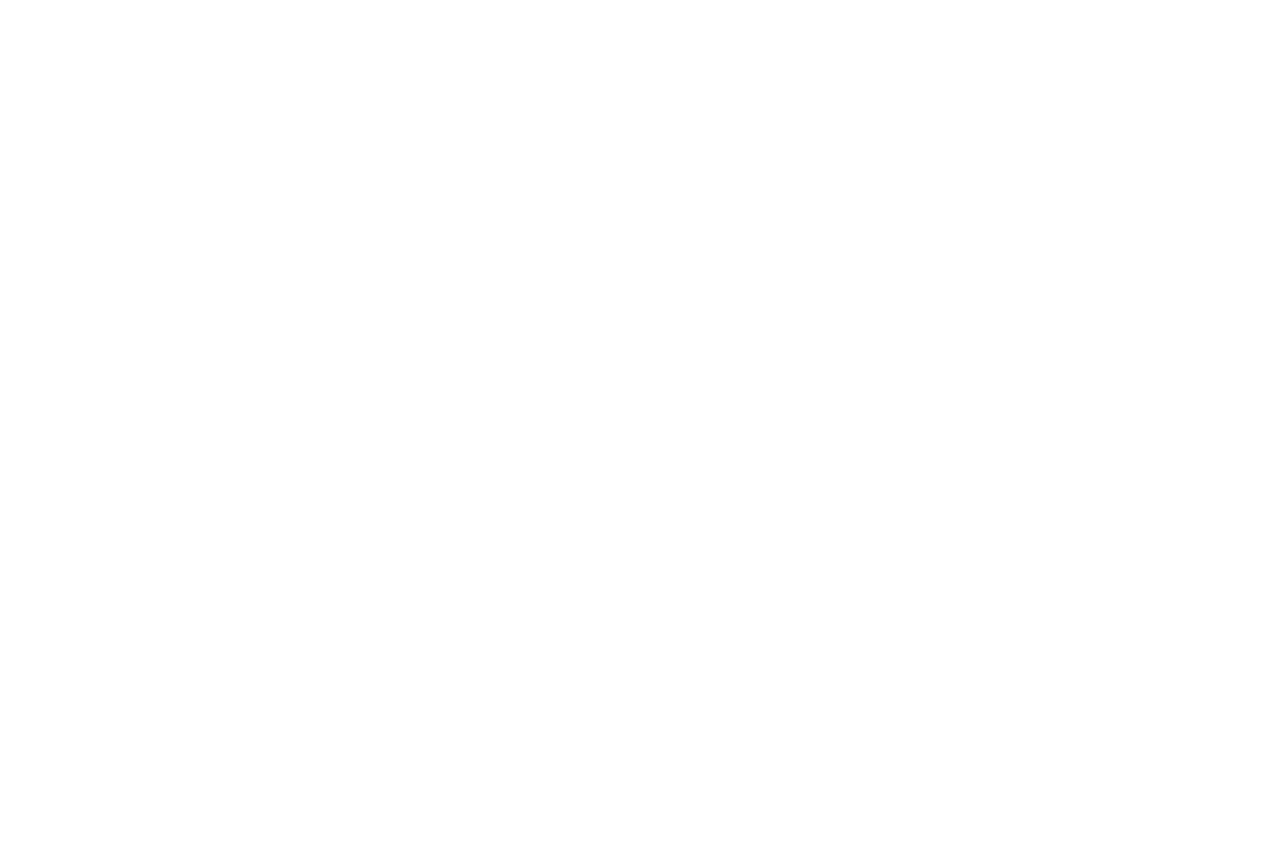
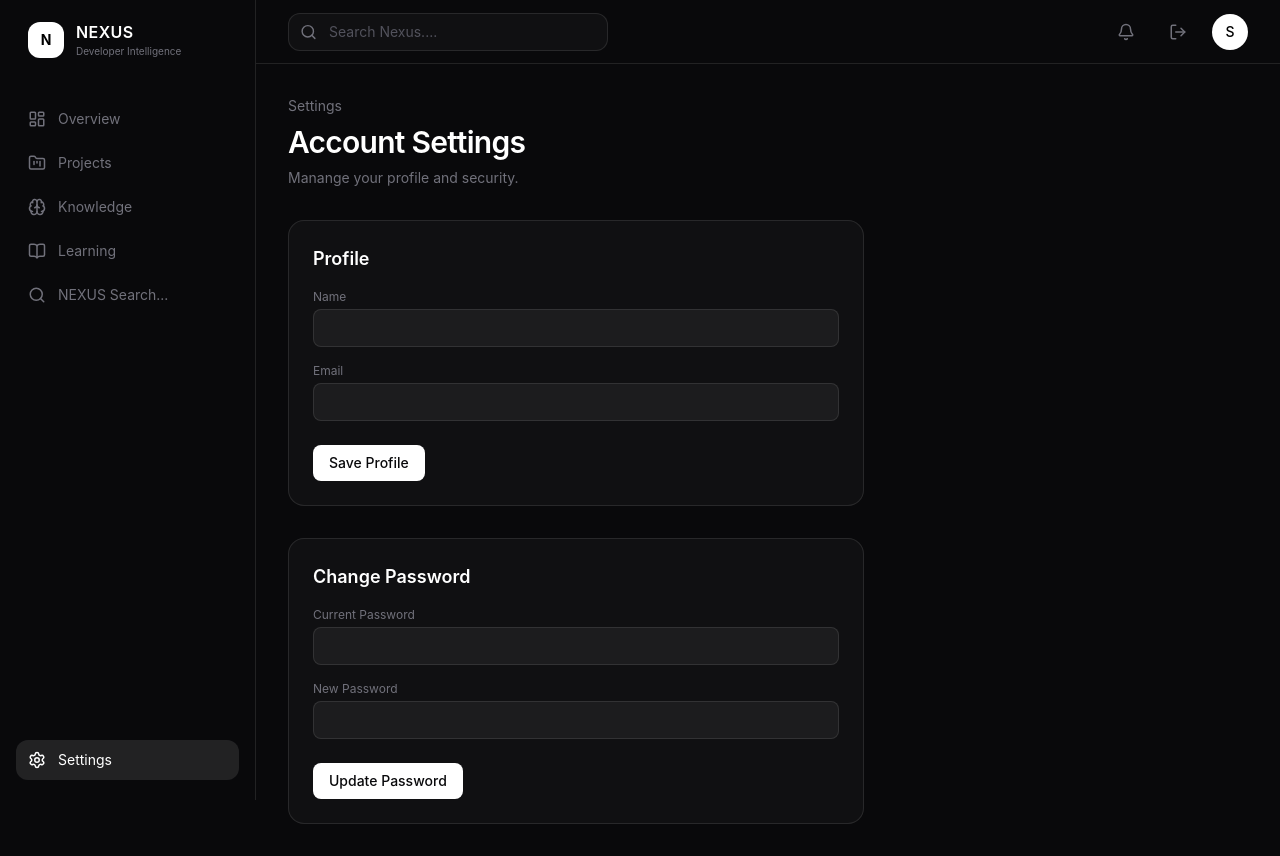
Before and after one commit to Sannny007/nexus, a React (Vite) app in the folder client/: page /settings in a window 1280 px wide. Before the commit this address had no page. Before the commit the page ends 800 px from the top, so only its background shows below. Built offline with nearby package versions, Linux system fonts and the light colour scheme; no server answers; sample sign-in values are in the browser's storage.

Commit message:
add account settings with profile and password management

```diff
--- a/client/src/App.jsx
+++ b/client/src/App.jsx
@@ -1,11 +1,12 @@
 import { BrowserRouter, Routes, Route, Navigate } from "react-router-dom";
-import { AuthProvider, useAuth } from "./context/AuthContext";
+import { AuthProvider, useAuth } from "./context/Authcontext";
 import Sidebar from "./components/Sidebar";
 import Topbar from "./components/Topbar";
 import Dashboard from "./pages/Dashboard";
 import Login from "./pages/Login";
 import Register from "./pages/Register";
 import VerifyEmail from "./pages/VerifyEmail";
+import Settings from "./pages/Settings";
 
 const ProtectedLayout = ({ children }) => {
   const { token } = useAuth();
@@ -34,6 +35,14 @@ const App = () => {
           <Route path="/register" element={<Register />} />
           <Route path="/verify-email" element={<VerifyEmail />} />
           <Route
+            path="/settings"
+            element={
+              <ProtectedLayout>
+                <Settings />
+              </ProtectedLayout>
+            }
+          />
+          <Route
             path="/"
             element={
               <ProtectedLayout>
--- a/client/src/components/Sidebar.jsx
+++ b/client/src/components/Sidebar.jsx
@@ -6,12 +6,14 @@ import {
   Search,
   Settings,
 } from "lucide-react";
-
+import { useNavigate, useLocation } from "react-router-dom";
 
 const Sidebar = () => {
+  const navigate = useNavigate();
+  const location = useLocation();
+
   return (
     <aside className="fixed left-0 top-0 flex h-screen w-64 flex-col border-r border-white/10 bg-zinc-950 px-4 py-5 text-white">
-
       {/* Logo */}
       <div className="mb-10 flex items-center gap-3 px-3">
         <div className="flex h-9 w-9 items-center justify-center rounded-xl bg-white text-sm font-bold text-black">
@@ -20,61 +22,51 @@ import {
 
         <div>
           <h1 className="font-semibold tracking-wide">NEXUS</h1>
-          <p className="text-[10px] text-zinc-500">
-            Developer Intelligence
-          </p>
+          <p className="text-[10px] text-zinc-500">Developer Intelligence</p>
         </div>
       </div>
 
       {/* Navigation Bar */}
       <nav className="space-y-1">
-
         <SidebarItem
           icon={<LayoutDashboard size={18} />}
           label="Overview"
-        active
+          active={location.pathname === "/"}
+          onClick={() => navigate("/")}
         />
 
-      <SidebarItem
-      icon={<FolderKanban size={18} />}
-      label="Projects"
-      />
+        <SidebarItem icon={<FolderKanban size={18} />} label="Projects" />
 
-      <SidebarItem
-      icon={<Brain size={18} />}
-      label="Knowledge"
-      />
+        <SidebarItem icon={<Brain size={18} />} label="Knowledge" />
 
-      <SidebarItem
-      icon={<BookOpen size={18} />}
-      label="Learning"
-      />
+        <SidebarItem icon={<BookOpen size={18} />} label="Learning" />
 
-      <SidebarItem
-      icon={<Search size={18} />}
-      label="NEXUS Search..."
-      />
-
+        <SidebarItem icon={<Search size={18} />} label="NEXUS Search..." />
       </nav>
-
 
       <div className="mt-auto">
         <SidebarItem
           icon={<Settings size={18} />}
           label="Settings"
+          active={location.pathname === "/settings"}
+          onClick={() => navigate("/settings")}
         />
       </div>
     </aside>
   );
 };
 
-
- const SidebarItem = ({ icon, label, active = false }) => {
+const SidebarItem = ({ icon, label, active = false, onClick }) => {
   return (
     <button
-    className={`flex w-full items-center gap-3 rounded-xl px-3 py-2.5 text-sm transition-all duration-300 ${active ? "bg-white/10 text-white" : "text-zinc-500 hover:bg-white/5 hover:text-white"}`}
-    >{icon} <span>{label}</span></button>
+      onClick={onClick}
+      className={`flex w-full items-center gap-3 rounded-xl px-3 py-2.5 text-sm transition-all duration-300 ${
+        active ? "bg-white/10 text-white" : "text-zinc-500 hover:bg-white/5 hover:text-white"
+      }`}
+    >
+      {icon} <span>{label}</span>
+    </button>
   );
 };
 
- export default Sidebar
+export default Sidebar;
--- a/client/src/components/Topbar.jsx
+++ b/client/src/components/Topbar.jsx
@@ -1,6 +1,6 @@
 import { Bell, Search, LogOut } from "lucide-react";
 import { useNavigate } from "react-router-dom";
-import { useAuth } from "../context/AuthContext";
+import { useAuth } from "../context/Authcontext";
 
 const Topbar = () => {
   const { user, logout } = useAuth();
--- /dev/null
+++ b/client/src/pages/Settings.jsx
@@ -0,0 +1,154 @@
+import { useEffect, useState } from "react";
+import { apiFetch } from "../utils/api";
+import { useAuth } from "../context/Authcontext";
+
+const Settings = () => {
+  const { login, token } = useAuth();
+
+  const [name, setName] = useState("");
+  const [email, setEmail] = useState("");
+  const [profileMsg, setProfileMsg] = useState("");
+  const [profileLoading, setProfileLoading] = useState(false);
+
+  const [currentPassword, setCurrentPassword] = useState("");
+  const [newPassword, setNewPassword] = useState("");
+  const [passwordMsg, setPasswordMsg] = useState("");
+  const [passwordLoading, setPasswordLoading] = useState(false);
+
+  useEffect(() => {
+    const loadProfile = async () => {
+      const data = await apiFetch("/users/me");
+      setName(data.name);
+      setName(data.email);
+    };
+    loadProfile();
+  }, []);
+
+  const handleProfileSubmit = async (e) => {
+    e.preventDefault();
+    setProfileMsg("");
+    setProfileLoading(true);
+
+    try {
+      const updated = await apiFetch("/users/me", {
+        method: "PUT",
+        body: JSON.stringify({ name, email }),
+      });
+
+      login(updated, token);
+      setProfileMsg("Profile updated successfully");
+    } catch (err) {
+      setProfileMsg(err.message);
+    } finally {
+      setProfileLoading(false);
+    }
+  };
+
+  const handlePasswordSubmit = async (e) => {
+    e.preventDefault();
+    setPasswordMsg("");
+    setPasswordLoading(true);
+
+    try {
+      await apiFetch("/users/me/password", {
+        method: "PUT",
+        body: JSON.stringify({ currentPassword, newPassword }),
+      });
+
+      setPasswordMsg("Password updated successfully.");
+      setCurrentPassword("");
+      setNewPassword("");
+    } catch (err) {
+      setPasswordMsg(err.message);
+    } finally {
+      setPasswordLoading(false);
+    }
+  };
+
+  return (
+    <main className="p-8">
+      <div className="mb-8">
+        <p className="mb-2 text-sm text-zinc-500">Settings</p>
+        <h1 className="text-3xl font-semibold tracking-tight">Account Settings</h1>
+        <p className="mt-2 text-sm text-zinc-500">Manange your profile and security.</p>
+      </div>
+
+      <div className="grid max-w-xl gap-8">
+        <form
+        onSubmit={handleProfileSubmit}
+        className="rounded-2xl border border-white/10 bg-white/3 p-6"
+        >
+          <h2 className="mb-4 text-lg font-semibold">Profile</h2>
+
+          {profileMsg && (
+            <p className="mb-4 rounded-lg bg-white/5 px-3 py-2 text-sm text-zinc-300">{profileMsg}</p>
+          )}
+
+          <label className="mb-1 block text-xs text-zinc-500">Name</label>
+          <input
+          type="text"
+          value={name}
+          onChange={(e) => setName(e.target.value)}
+          required
+          className="mb-4 w-full rounded-lg border border-white/10 bg-white/5 px-3 py-2 text-sm outline-none focus:border-white/30"/>
+
+          <label className="mb-1 block text-xs text-zinc-500">Email</label>
+          <input
+          type="email"
+          value={email}
+          onChange={(e) => setEmail(e.target.value)}
+          required
+          className="mb-6 w-full rounded-lg border border-white/10 bg-white/5 px-3 py-2 text-sm outline-none focus:border-white/30"/>
+
+          <button
+          type="submit"
+          disabled={profileLoading}
+          className="rounded-lg bg-white px-4 py-2 text-sm font-medium text-zinc-950 hover:bg-zinc-200 disabled:opacity-50">
+            {profileLoading ? "Saving..." : "Save Profile"}
+          </button>
+        </form>
+
+        <form
+        onSubmit={handlePasswordSubmit}
+        className="rounded-2xl border border-white/10 bg-white/3 p-6">
+          <h2 className="mb-4 text-lg font-semibold">Change Password</h2>
+
+          {passwordMsg && (
+            <p className="mb-4 rounded-lg bg-white/5 px-3 py-2 text-sm text-zinc-300">
+              {passwordMsg}
+            </p>
+          )}
+
+          <label className="mb-1 block text-xs text-zinc-500">Current Password</label>
+          <input
+          type="password"
+          value={currentPassword}
+          onChange={(e) => setCurrentPassword(e.target.value)}
+          required
+          className="mb-4 w-full rounded-lg border border-white/10 bg-white/5 px-3 py-2 text-sm outline-none focus:border-white/30"
+          />
+
+          <label className="mb-1 block text-xs text-zinc-500">New Password</label>
+          <input
+          type="password"
+          value={newPassword}
+          onChange={(e) => setNewPassword(e.target.value)}
+          required
+          className="mb-6 w-full rounded-lg border border-white/10 bg-white/5 px-3 py-2 text-sm outline-none focus:border-white/30"
+          />
+
+          <button
+          type="submit"
+          disabled={passwordLoading}
+          className="rounded-lg bg-white px-4 py-2 text-sm font-medium text-zinc-950 transition hover:bg-zinc-200 disabled:opacity-50"
+          >
+            {passwordLoading ? "Updating..." : "Update Password"}
+          </button>
+        </form>
+      </div>
+    </main>
+  );
+
+};
+
+export default Settings;
```
Also changed, not shown: 1 other file (tests, documents, lock files or other folders). Lines whose indentation alone changed are shown as unchanged.
